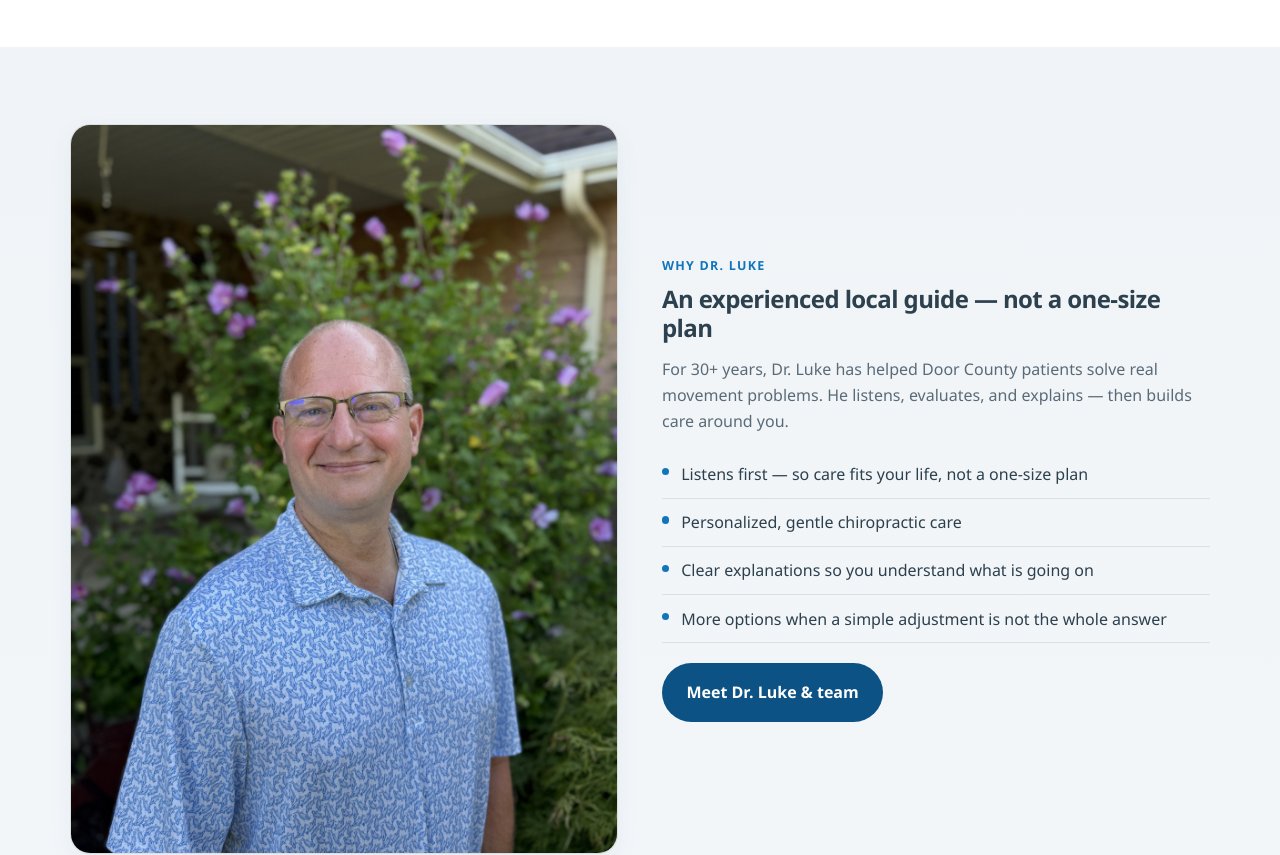
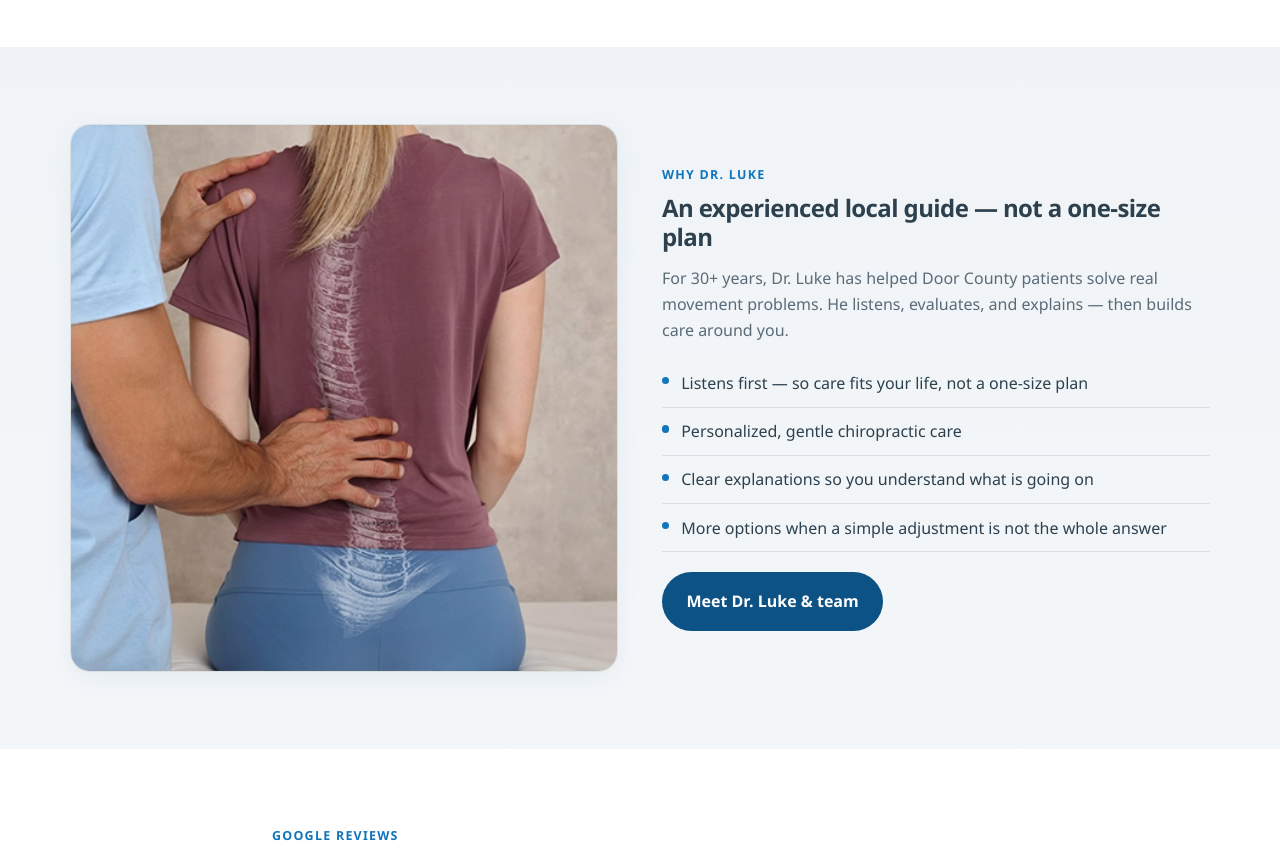
Before and after one commit to strotherdc-creator/backwellness-site, a Next.js app: page / in a window 1280 px wide. Shown: the part 1500-2355 px from the top of the page. Built offline with nearby package versions, Linux system fonts and the light colour scheme.

Commit message:
fix: restore spine image in Why Dr. Luke section
Homepage Why split-media was incorrectly swapped to luke-portrait (stacking two Luke photos). Use highlighted-spine.webp with clinical alt text; leave modern Luke assets elsewhere unchanged.

```diff
--- a/app/page.tsx
+++ b/app/page.tsx
@@ -169,10 +169,10 @@ export default function HomePage() {
           <div className="split-media">
             <div className="media-frame">
               <Image
-                src="/images/luke-portrait.jpg"
-                alt="Dr. Luke Staudenmaier, chiropractor in Sturgeon Bay"
-                width={640}
-                height={800}
+                src="/images/highlighted-spine.webp"
+                alt="Spinal assessment highlighting vertebral alignment during chiropractic care"
+                width={720}
+                height={540}
                 className="media-img"
               />
             </div>
```
